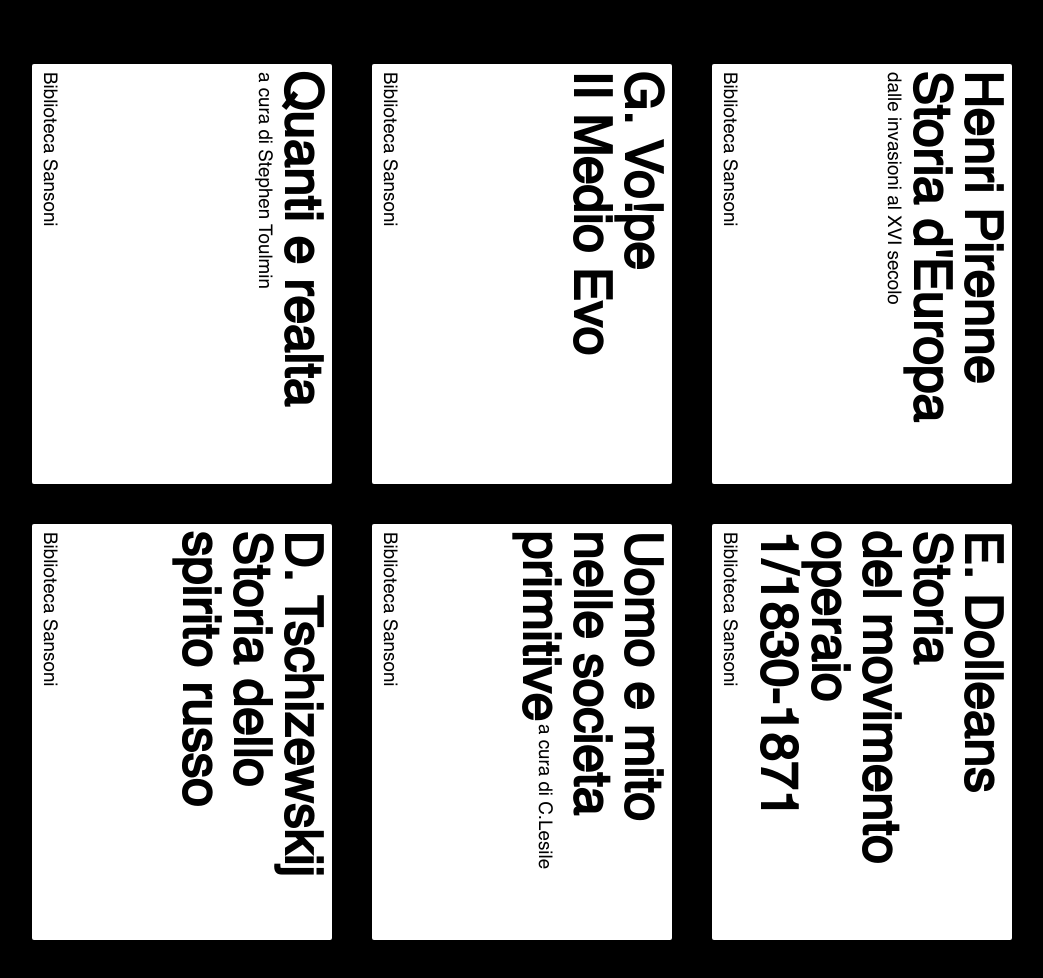
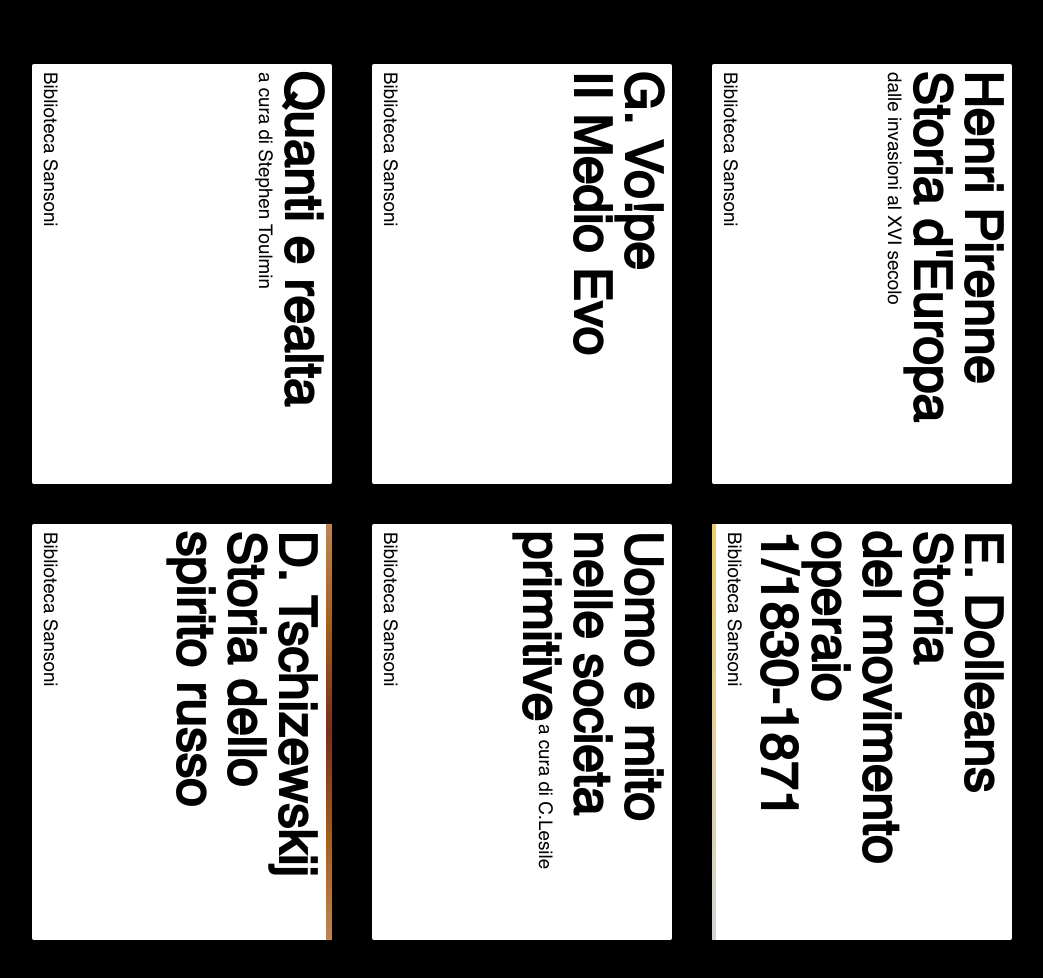
Before and after one commit to michael-jaia/biblioteca-sansoni, a plain HTML site: page index.html in a window 1280 px wide. Shown: the whole page, without its empty margins (118-1161 px from the left). Drawn offline with Linux system fonts and the light colour scheme.

Commit message:
Add borders to cards 4 and 6

```diff
--- a/index.css
+++ b/index.css
@@ -64,6 +64,18 @@ li {
   top: 0.05em;
 }
 
+.right-border {
+  border-right: 6px solid transparent;
+  border-image: linear-gradient(#C08552, #A55C1B, #772F1A, #A55C1B, #C08552);
+  border-image-slice: 1;
+}
+
+.left-border {
+  border-left: 4px solid transparent;
+  border-image: linear-gradient(#ECCC68,#D3D3D3);
+  border-image-slice: 1;
+}
+
 .lib {
   grid-column: 1 / 2;
   grid-row: 1 / -1;
--- a/index.html
+++ b/index.html
@@ -25,7 +25,7 @@
         <p class="descript">dalle invasioni al XVI secolo</p>
         <p class="lib">Biblioteca Sansoni</p>
       </li>
-      <li>
+      <li class="right-border">
         <h1 class="title">D. Tschizewskij Storia dello spirito russo</h1>
         <p class="descript"></p>
         <p class="lib">Biblioteca Sansoni</p>
@@ -35,7 +35,7 @@
         <p class="descript"></p>
         <p class="lib">Biblioteca Sansoni</p>
       </li>
-      <li class="long-title">
+      <li class="left-border">
         <h1 class="title">E. Dolleans Storia<br>del movimento operaio<br>1/1830-1871</h1>
         <p class="descript"></p>
         <p class="lib">Biblioteca Sansoni</p>
```
